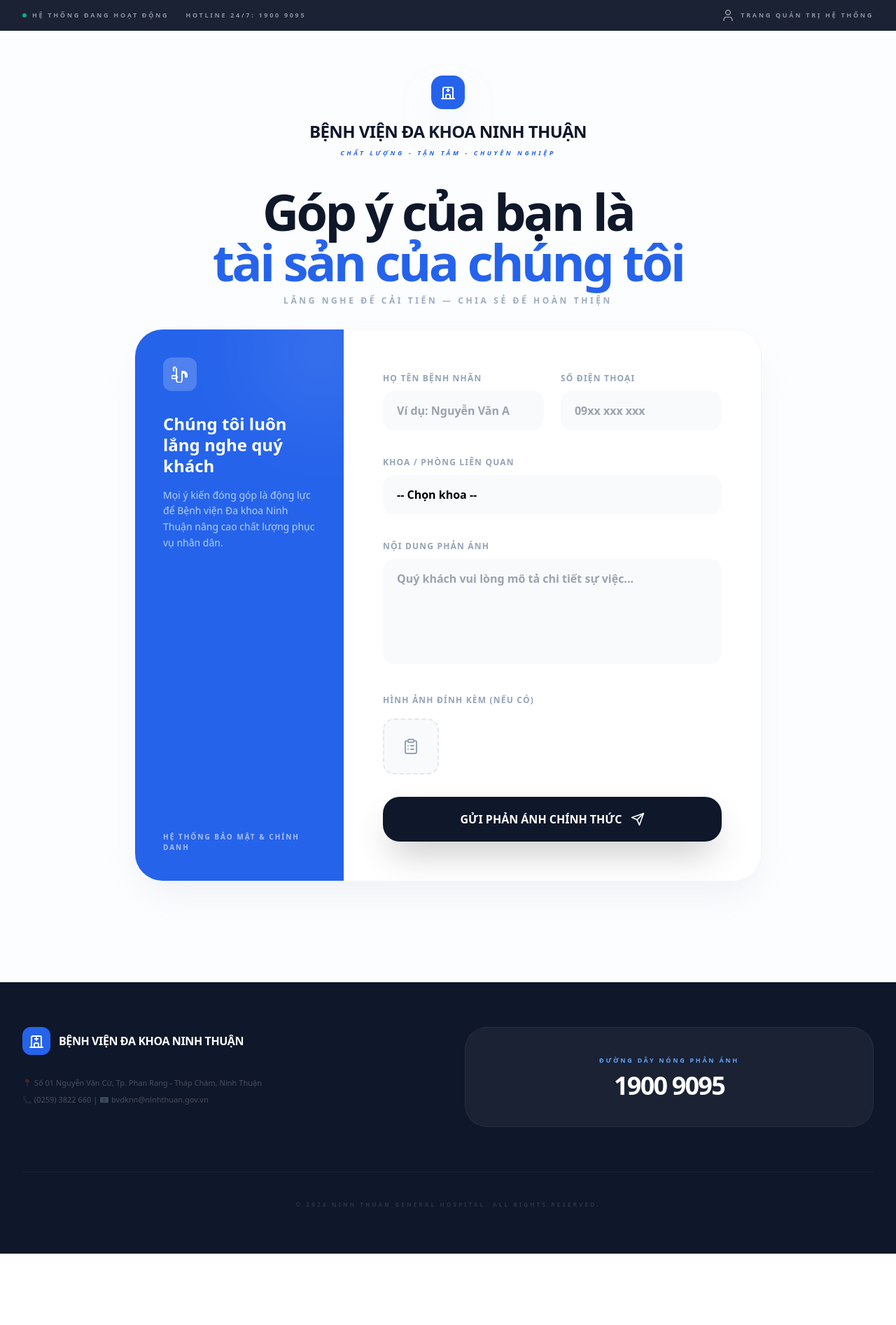
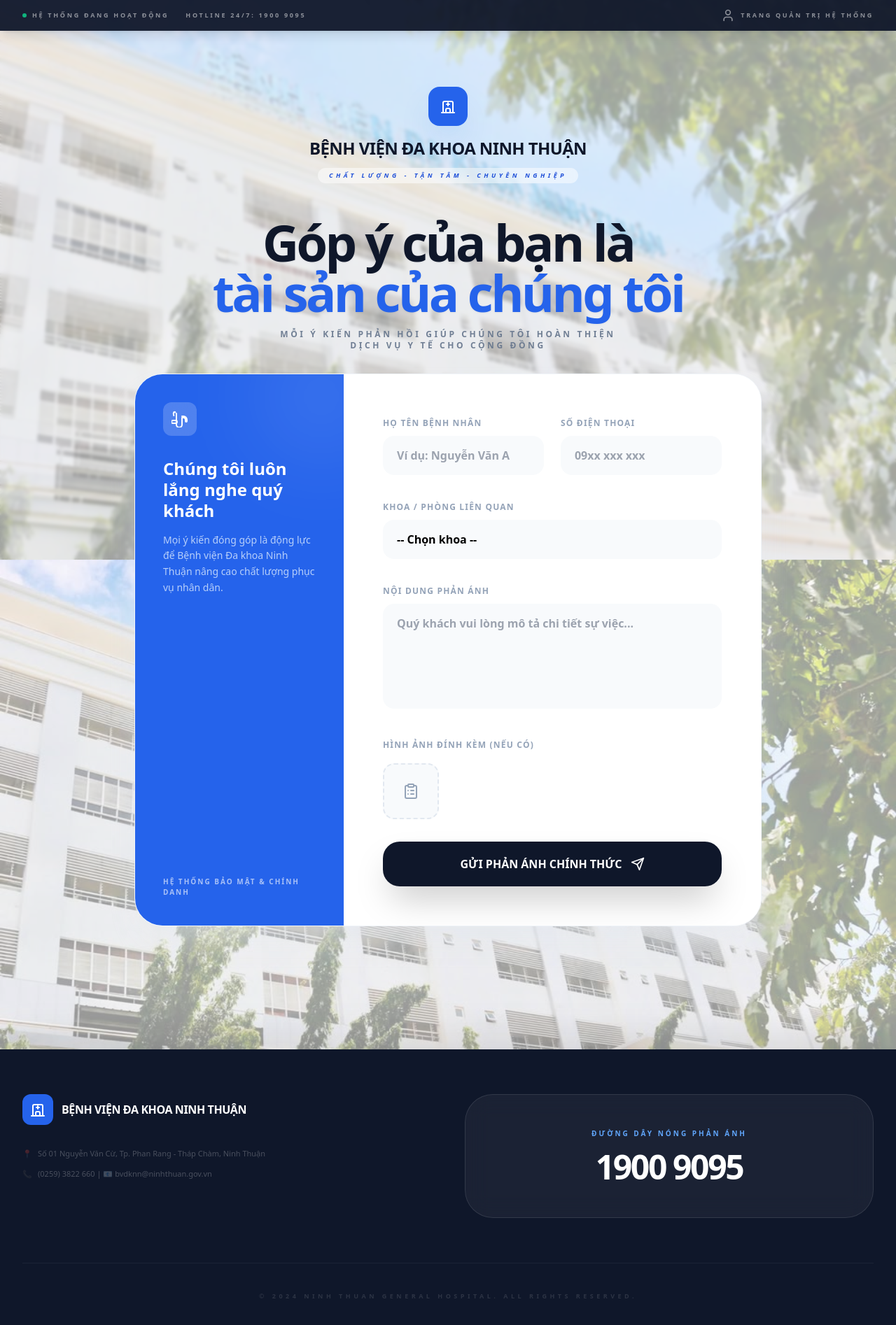
Before and after one commit to Khoitran2711/test-form-1, a React (Vite) app: page / in a window 1280 px wide. Shown: the top 1894 px of the page at 70% size. Before the commit the page ends 1792 px from the top, so only its background shows below. Built offline with nearby package versions, Linux system fonts and the light colour scheme.

Commit message:
Update App.tsx

```diff
--- a/App.tsx
+++ b/App.tsx
@@ -52,9 +52,18 @@ const App: React.FC = () => {
   }
 
   return (
-    <div className="min-h-screen flex flex-col bg-[#fcfdfe]">
-      {/* Top Bar - Thanh mảnh và chuyên nghiệp */}
-      <div className="bg-slate-900/95 text-white/50 text-[9px] font-black tracking-[0.3em] px-8 py-3 flex justify-between items-center uppercase z-50">
+    <div className="min-h-screen flex flex-col relative">
+      {/* Background Toàn Trang - Đã sửa đường dẫn và tăng độ rõ */}
+      <div className="fixed inset-0 -z-50 overflow-hidden pointer-events-none">
+        <div className="absolute inset-0 bg-white/40 backdrop-blur-[2px] z-10"></div>
+        <div
+          className="w-full h-full bg-[url('images/bg.png')] bg-cover bg-center bg-fixed opacity-40 transform scale-105"
+          style={{ transition: 'opacity 1.5s ease-in-out' }}
+        ></div>
+      </div>
+
+      {/* Top Bar */}
+      <div className="bg-slate-900/95 text-white/50 text-[9px] font-black tracking-[0.3em] px-8 py-3 flex justify-between items-center uppercase z-50 shadow-lg">
         <div className="flex items-center gap-6">
           <span className="flex items-center gap-2">
             <span className="w-1.5 h-1.5 bg-emerald-500 rounded-full animate-pulse"></span>
@@ -68,65 +77,56 @@ const App: React.FC = () => {
         </button>
       </div>
 
-      {/* Banner Header - Chứa Logo và Slogan với Ảnh nền rõ nét hơn */}
-      <header className="relative w-full pt-16 pb-12 px-6 flex flex-col items-center justify-center overflow-hidden">
-        {/* Nền ảnh với Overlay Gradient để hòa quyện vào trang web */}
-        <div className="absolute top-0 left-0 w-full h-full -z-10">
-          <div className="absolute inset-0 bg-gradient-to-b from-white/20 via-white/80 to-[#fcfdfe] z-10"></div>
-          <div
-            className="w-full h-full bg-[url('images/bg.png')] bg-cover bg-center transition-opacity duration-1000 opacity-15"
-          ></div>
-        </div>
-
-        <div className="max-w-7xl w-full flex flex-col items-center gap-8 text-center z-20">
+      {/* Banner Header */}
+      <header className="relative w-full pt-20 pb-16 px-6 flex flex-col items-center justify-center z-20">
+        <div className="max-w-7xl w-full flex flex-col items-center gap-8 text-center">
           <div className="flex flex-col items-center gap-4">
-            <div className="w-12 h-12 bg-blue-600 rounded-2xl flex items-center justify-center text-white shadow-2xl shadow-blue-200/50 transform transition-transform hover:scale-110">
+            <div className="w-14 h-14 bg-blue-600 rounded-2xl flex items-center justify-center text-white shadow-2xl shadow-blue-500/30 transform hover:rotate-6 transition-transform">
               <Icons.Hospital />
             </div>
             <div className="text-center">
               <h1 className="text-xl md:text-2xl font-extrabold text-slate-900 tracking-tight uppercase leading-none">{HOSPITAL_NAME}</h1>
-              <p className="text-[9px] text-blue-600 font-bold uppercase tracking-[0.4em] mt-2 italic">Chất lượng - Tận tâm - Chuyên nghiệp</p>
+              <p className="text-[9px] text-blue-700 font-bold uppercase tracking-[0.5em] mt-3 italic bg-white/50 px-4 py-1 rounded-full backdrop-blur-sm inline-block">Chất lượng - Tận tâm - Chuyên nghiệp</p>
             </div>
           </div>
 
-          {/* Slogan */}
-          <div className="mt-2 space-y-3">
-            <h2 className="text-4xl md:text-6xl lg:text-7xl font-extrabold text-slate-900 tracking-tighter leading-[1.1]">
+          <div className="mt-4 space-y-4">
+            <h2 className="text-4xl md:text-6xl lg:text-7xl font-extrabold text-slate-900 tracking-tighter leading-[1.1] drop-shadow-sm">
               Góp ý của bạn là <br/>
-              <span className="text-blue-600 drop-shadow-sm">tài sản của chúng tôi</span>
+              <span className="text-blue-600">tài sản của chúng tôi</span>
             </h2>
-            <p className="text-[10px] md:text-xs text-slate-400 font-black uppercase tracking-[0.3em] opacity-90">
-              Lắng nghe để cải tiến — Chia sẻ để hoàn thiện
+            <p className="text-[10px] md:text-xs text-slate-500 font-black uppercase tracking-[0.3em] opacity-90 max-w-lg mx-auto leading-loose">
+              Mỗi ý kiến phản hồi giúp chúng tôi hoàn thiện dịch vụ y tế cho cộng đồng
             </p>
           </div>
         </div>
       </header>
 
-      {/* Main Content - Form được đẩy lên cao sát banner */}
-      <main className="flex-1 flex flex-col items-center justify-start -mt-4 pb-24 px-6 relative z-30">
+      {/* Main Content */}
+      <main className="flex-1 flex flex-col items-center justify-start -mt-8 pb-32 px-6 relative z-30">
         <div className="w-full max-w-5xl">
           <PublicFeedback onSubmit={handlePublicSubmit} />
         </div>
       </main>
 
-      <footer className="bg-slate-900 text-white/40 py-16 px-8">
+      <footer className="bg-slate-900 text-white/40 py-16 px-8 relative z-40 shadow-[0_-20px_50px_rgba(0,0,0,0.1)]">
         <div className="max-w-7xl mx-auto grid grid-cols-1 md:grid-cols-2 gap-12 border-b border-white/5 pb-16">
           <div>
             <div className="flex items-center gap-3 mb-8">
-               <div className="p-2 bg-blue-600 rounded-xl text-white"><Icons.Hospital /></div>
+               <div className="p-2.5 bg-blue-600 rounded-xl text-white"><Icons.Hospital /></div>
                <h3 className="text-base font-extrabold text-white uppercase tracking-tight">{HOSPITAL_NAME}</h3>
             </div>
-            <div className="space-y-2 text-[11px] font-medium opacity-60">
-              <p>📍 Số 01 Nguyễn Văn Cừ, Tp. Phan Rang - Tháp Chàm, Ninh Thuận</p>
-              <p>📞 (0259) 3822 660 | 📧 bvdknn@ninhthuan.gov.vn</p>
+            <div className="space-y-3 text-[11px] font-medium opacity-60 leading-relaxed">
+              <p className="flex items-center gap-2">📍 <span>Số 01 Nguyễn Văn Cừ, Tp. Phan Rang - Tháp Chàm, Ninh Thuận</span></p>
+              <p className="flex items-center gap-2">📞 <span>(0259) 3822 660 | 📧 bvdknn@ninhthuan.gov.vn</span></p>
             </div>
           </div>
-          <div className="bg-white/5 p-10 rounded-[32px] border border-white/5 text-center flex flex-col justify-center">
-            <h4 className="text-[9px] font-black text-blue-400 uppercase tracking-[0.3em] mb-3">Đường dây nóng phản ánh</h4>
-            <p className="text-4xl font-black text-white tracking-tighter tabular-nums leading-none">1900 9095</p>
+          <div className="bg-white/5 p-12 rounded-[40px] border border-white/10 text-center flex flex-col justify-center backdrop-blur-lg">
+            <h4 className="text-[10px] font-black text-blue-400 uppercase tracking-[0.3em] mb-4">Đường dây nóng phản ánh</h4>
+            <p className="text-5xl font-black text-white tracking-tighter tabular-nums leading-none">1900 9095</p>
           </div>
         </div>
-        <div className="max-w-7xl mx-auto pt-10 text-[8px] font-bold uppercase tracking-[0.4em] text-center opacity-30">
+        <div className="max-w-7xl mx-auto pt-10 text-[9px] font-bold uppercase tracking-[0.5em] text-center opacity-30">
           © 2024 Ninh Thuan General Hospital. All rights reserved.
         </div>
       </footer>
```
